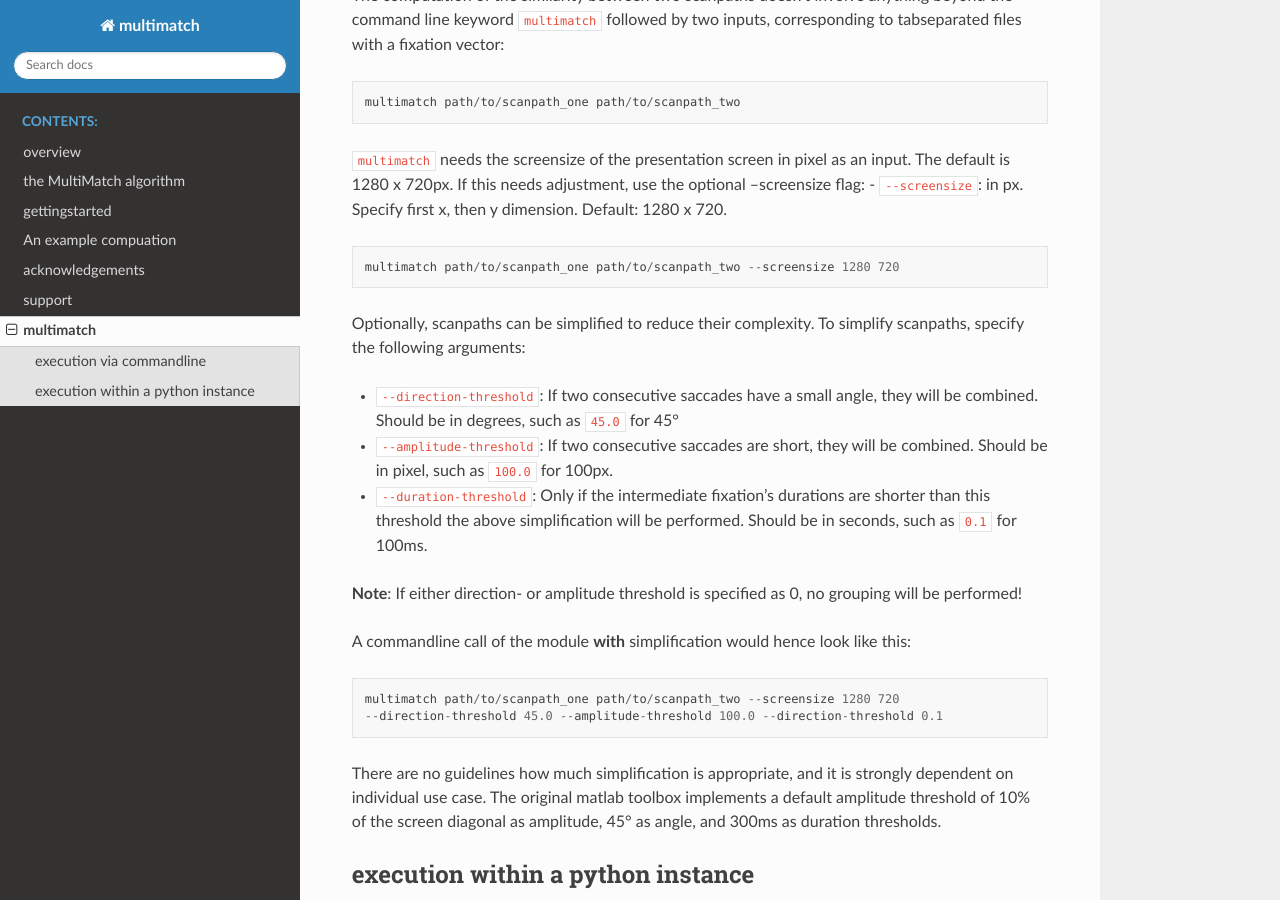
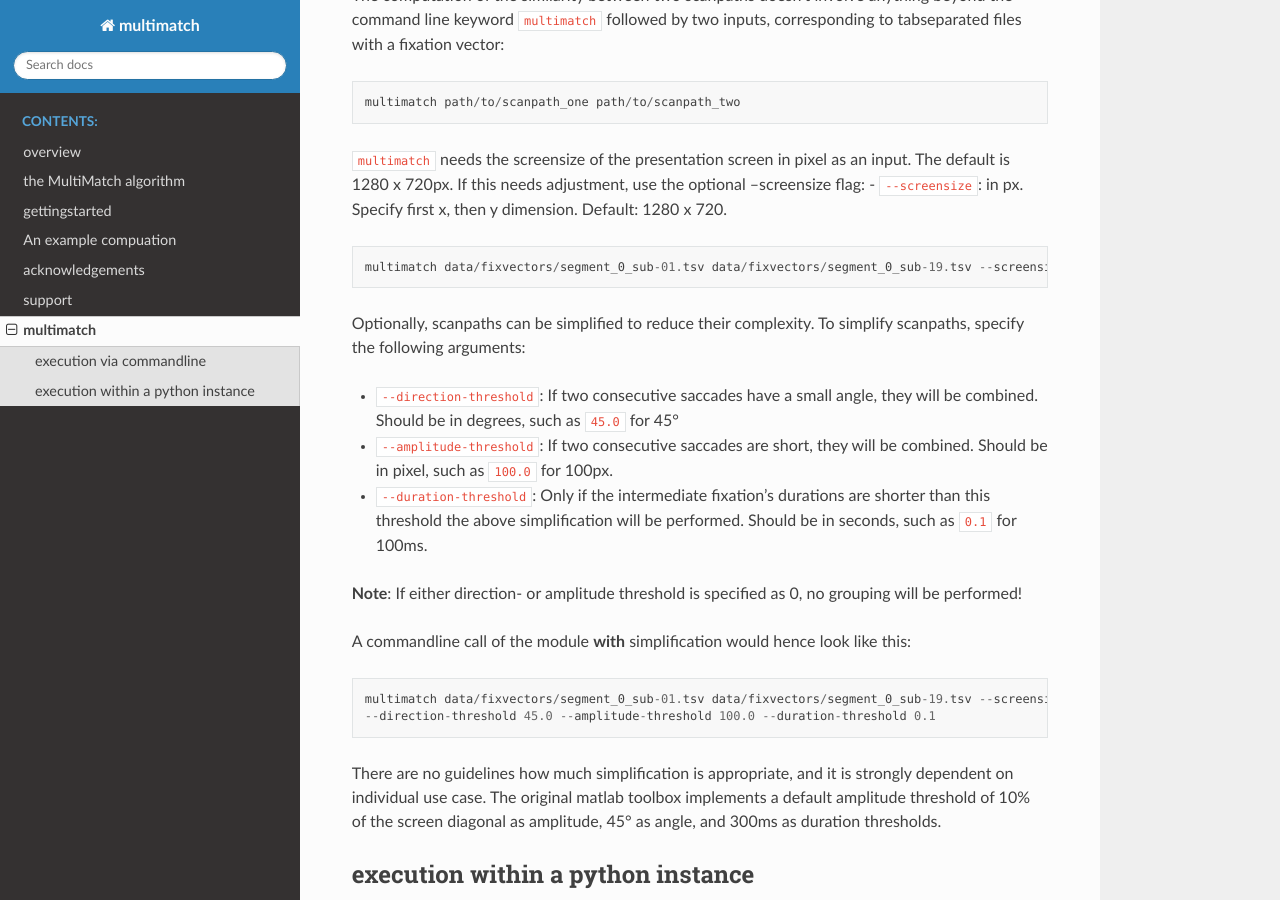
Before and after one commit to adswa/multimatch_gaze, a Sphinx documentation site: the page built from docs/source/multimatch.rst, in a window 1280 px wide and 900 px high, scrolled down 305 px. Built offline with Sphinx 7.4.7 and the Read the Docs theme 2.0.0, drawn with Linux system fonts in a browser that asks for light colours.

Commit message:
example with real data in docs, fix unfortunate typo

```diff
--- a/docs/source/multimatch.rst
+++ b/docs/source/multimatch.rst
@@ -25,7 +25,7 @@ flag:
 
 .. code::
 
-   multimatch path/to/scanpath_one path/to/scanpath_two --screensize 1280 720
+   multimatch data/fixvectors/segment_0_sub-01.tsv data/fixvectors/segment_0_sub-19.tsv --screensize 1280 720
 
 
 Optionally, scanpaths can be simplified to reduce their complexity. To simplify
@@ -48,8 +48,8 @@ this:
 
 .. code::
 
-   multimatch path/to/scanpath_one path/to/scanpath_two --screensize 1280 720
-   --direction-threshold 45.0 --amplitude-threshold 100.0 --direction-threshold 0.1
+   multimatch data/fixvectors/segment_0_sub-01.tsv data/fixvectors/segment_0_sub-19.tsv --screensize 1280 720
+   --direction-threshold 45.0 --amplitude-threshold 100.0 --duration-threshold 0.1
 
 
 There are no guidelines how much simplification is appropriate, and it is strongly dependent
```
